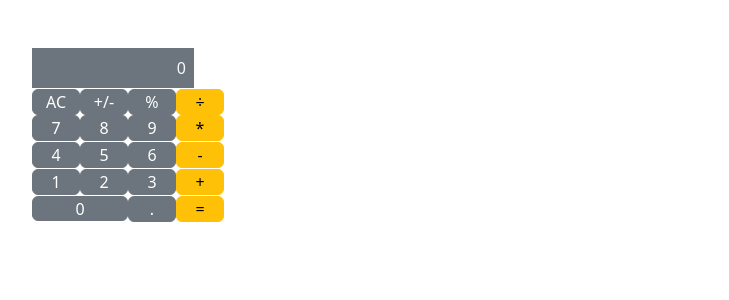
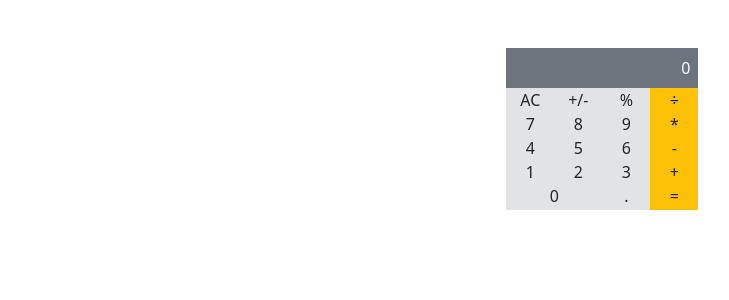
Before and after one commit to gjuliao/react_math_magician, a React (Create React App) app: page / in a window 1280 px wide. Shown: the top 300 px of the page, without its empty margins (50-779 px from the left). Built offline with nearby package versions, Linux system fonts and the light colour scheme.

Commit message:
Fix UI styling, changed readme, removed commented linters

```diff
--- a/package.json
+++ b/package.json
@@ -6,6 +6,7 @@
     "@testing-library/jest-dom": "^5.16.5",
     "@testing-library/react": "^13.4.0",
     "@testing-library/user-event": "^13.5.0",
+    "prop-types": "^15.8.1",
     "react": "^18.2.0",
     "react-dom": "^18.2.0",
     "react-scripts": "5.0.1",
--- a/src/components/BtnNumbers.js
+++ b/src/components/BtnNumbers.js
@@ -1,5 +1,6 @@
-/* eslint-disable quotes, jsx-quotes, react/prop-types */
-import React from 'react';
+/* eslint-disable quotes */
+import React from "react";
+import PropTypes from "prop-types";
 
 export default class BtnNumbers extends React.Component {
   constructor(props) {
@@ -10,11 +11,17 @@ export default class BtnNumbers extends React.Component {
   render() {
     const { item } = this.props;
     return (
-      <div>
-        <button className='btn btn-secondary buttons' type='button'>
-          {item}
-        </button>
+      <div className="bg-secondary-subtle buttons border-0 shadow-none text-dark">
+        {item}
       </div>
     );
   }
 }
+
+BtnNumbers.defaultProps = {
+  item: null,
+};
+
+BtnNumbers.propTypes = {
+  item: PropTypes.string,
+};
--- a/src/components/BtnOperator.js
+++ b/src/components/BtnOperator.js
@@ -1,5 +1,7 @@
-/* eslint-disable quotes, jsx-quotes, react/prop-types */
-import React from 'react';
+/* eslint-disable quotes */
+
+import React from "react";
+import PropTypes from "prop-types";
 
 export default class BtnOperator extends React.Component {
   constructor(props) {
@@ -10,11 +12,17 @@ export default class BtnOperator extends React.Component {
   render() {
     const { item } = this.props;
     return (
-      <div>
-        <button className='btn btn-warning buttons' type='button'>
-          {item}
-        </button>
+      <div className="bg-warning buttons border-0 shadow-none text-dark">
+        {item}
       </div>
     );
   }
 }
+
+BtnOperator.defaultProps = {
+  item: null,
+};
+
+BtnOperator.propTypes = {
+  item: PropTypes.string,
+};
--- a/src/components/Calculator.js
+++ b/src/components/Calculator.js
@@ -1,9 +1,9 @@
-/* eslint-disable quotes, jsx-quotes, react/prop-types */
+/* eslint-disable quotes */
 
-import React from 'react';
-import BtnNumbers from './BtnNumbers';
-import BtnOperator from './BtnOperator';
-import Zero from './Zero';
+import React from "react";
+import BtnNumbers from "./BtnNumbers";
+import BtnOperator from "./BtnOperator";
+import Zero from "./Zero";
 
 export default class Calculator extends React.Component {
   constructor(props) {
@@ -13,38 +13,38 @@ export default class Calculator extends React.Component {
 
   render() {
     return (
-      <section className='calculator mt-5'>
-        <div className='d-flex justify-content-end bg-secondary text-light'>
-          <p className='my-auto p-2'>0</p>
+      <section className="calculator mt-5 text-center">
+        <div className="output d-flex justify-content-end bg-secondary text-light">
+          <p className="my-auto p-2">0</p>
         </div>
-        <div className='d-flex'>
-          <BtnNumbers item='AC' />
-          <BtnNumbers item='+/-' />
-          <BtnNumbers item='%' />
-          <BtnOperator item='÷' />
+        <div className="d-flex">
+          <BtnNumbers item="AC" />
+          <BtnNumbers item="+/-" />
+          <BtnNumbers item="%" />
+          <BtnOperator item="÷" />
         </div>
-        <div className='d-flex'>
-          <BtnNumbers item='7' />
-          <BtnNumbers item='8' />
-          <BtnNumbers item='9' />
-          <BtnOperator item='*' />
+        <div className="d-flex">
+          <BtnNumbers item="7" />
+          <BtnNumbers item="8" />
+          <BtnNumbers item="9" />
+          <BtnOperator item="*" />
         </div>
-        <div className='d-flex'>
-          <BtnNumbers item='4' />
-          <BtnNumbers item='5' />
-          <BtnNumbers item='6' />
-          <BtnOperator item='-' />
+        <div className="d-flex">
+          <BtnNumbers item="4" />
+          <BtnNumbers item="5" />
+          <BtnNumbers item="6" />
+          <BtnOperator item="-" />
         </div>
-        <div className='d-flex'>
-          <BtnNumbers item='1' />
-          <BtnNumbers item='2' />
-          <BtnNumbers item='3' />
-          <BtnOperator item='+' />
+        <div className="d-flex">
+          <BtnNumbers item="1" />
+          <BtnNumbers item="2" />
+          <BtnNumbers item="3" />
+          <BtnOperator item="+" />
         </div>
-        <div className='d-flex'>
-          <Zero item='0' />
-          <BtnNumbers item='.' />
-          <BtnOperator item='=' />
+        <div className="d-flex">
+          <Zero item="0" />
+          <BtnNumbers item="." />
+          <BtnOperator item="=" />
         </div>
       </section>
     );
--- a/src/components/Zero.js
+++ b/src/components/Zero.js
@@ -1,5 +1,6 @@
-/* eslint-disable quotes, jsx-quotes, react/prop-types */
-import React from 'react';
+/* eslint-disable quotes */
+import React from "react";
+import PropTypes from "prop-types";
 
 export default class Zero extends React.Component {
   constructor(props) {
@@ -10,11 +11,17 @@ export default class Zero extends React.Component {
   render() {
     const { item } = this.props;
     return (
-      <div>
-        <button className='btn btn-secondary zero-btn' type='button'>
-          {item}
-        </button>
+      <div className="bg-secondary-subtle zero-btn shadow-none border-0 text-dark">
+        {item}
       </div>
     );
   }
 }
+
+Zero.defaultProps = {
+  item: null,
+};
+
+Zero.propTypes = {
+  item: PropTypes.string,
+};
--- a/src/index.css
+++ b/src/index.css
@@ -3,11 +3,17 @@ body {
   margin: 0;
   padding: 0;
   font-size: 16px;
+  background-color: #FFFFFF;
 }
 
 .calculator {
-  width: 14.5%;
+  width: 15%;
   justify-content: center;
+  margin: auto;
+}
+
+.output {
+  min-width: 12rem;
 }
 
 .buttons {
@@ -18,5 +24,5 @@ body {
 .zero-btn {
   min-width: 6rem;
   height: 1.6rem;
-  line-height: 0.5rem;
+  line-height: 1.5rem;
 }
```
Also changed, not shown: 2 other files (tests, documents, lock files or other folders).
